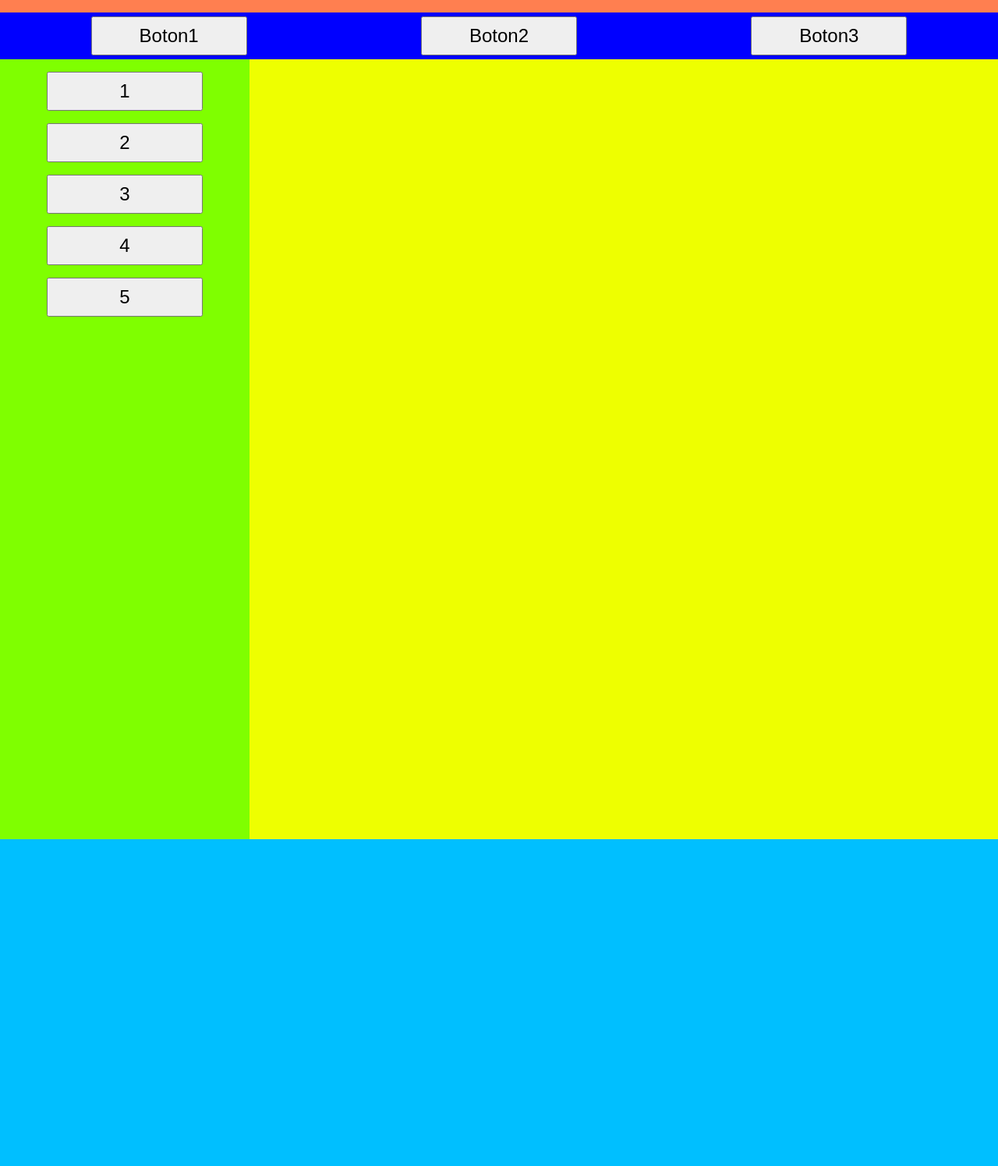
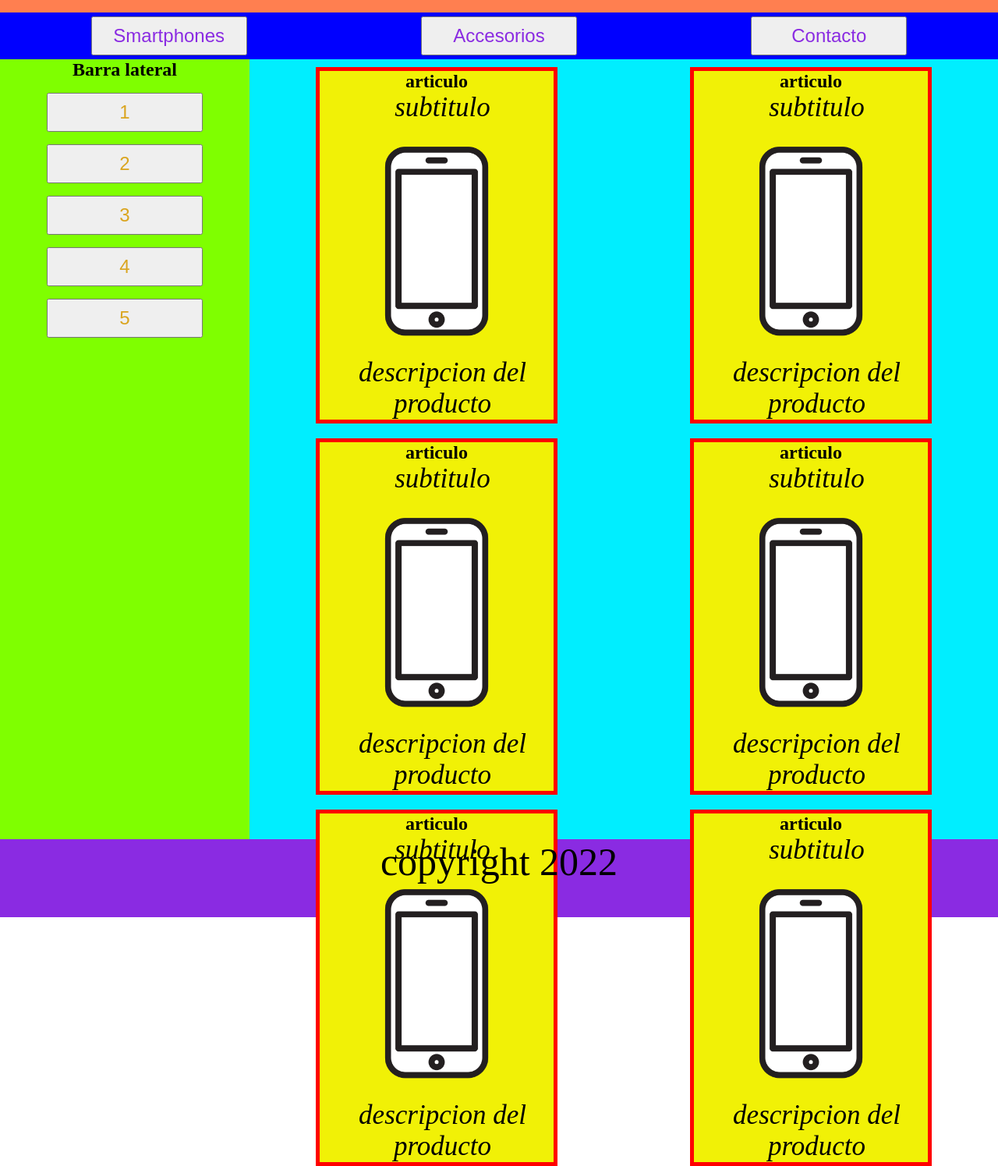
Before and after one commit to rickyriquelme79/riquelme-guillermo-javascript, a plain HTML site: page pages/index.html in a window 1280 px wide. Shown: the part 184-1679 px from the top of the page at 78% size. Before the commit the page ends 1260 px from the top, so only its background shows below. Drawn offline with Linux system fonts and the light colour scheme; a script that the page names is missing.

Commit message:
estructira primera

```diff
--- a/css/style.css
+++ b/css/style.css
@@ -1,10 +1,7 @@
 *{margin: 0; padding: 0;
 
 }
-body{
-    background-color: deepskyblue;
-}
-
+/***************header***********************/
 header{
     background-color: coral;
     text-align: center;
@@ -30,7 +27,7 @@ header{
             font-style: italic;
             margin-left: 5%;
         }
-
+ /*****************nav************************/
     nav{
         background-color: blue;
         display: flex;
@@ -43,11 +40,9 @@ header{
             width: 200px;
             font-size: x-large;
             text-transform: capitalize;
+            color: blueviolet;
         }
-
-main{
-    background-color: rgb(238, 255, 0);
-}
+/**********aside********************************/
 aside{
     width: 25%;
     height:1000px;
@@ -55,6 +50,9 @@ aside{
     display: flex;
     flex-direction: column;
     align-items: center;
+    display: flex;
+    float: left;
+
 
 }
 .asidebutton{
@@ -62,4 +60,41 @@ aside{
     width: 200px;
     font-size: x-large;
     margin-top: 5%;
+    color: goldenrod;
 }
+
+/******main******************************************/
+main{
+    background-color: rgb(0, 238, 255);
+    width: 75%;
+    height: 1000px;
+    display: flex;
+    justify-content: space-around;
+    flex-wrap: wrap;
+
+}
+    .card{
+        width: 300px;
+        height: max-content;
+        background-color: rgb(241, 241, 6);
+        display: flex;
+        flex-direction: column;
+        align-items: center;
+        border: 5px red solid;
+        margin: 1%;
+        padding: 0%;
+        text-align: center;
+    }
+    .imgmain{
+        width: 300px;
+        height: 300px;
+    }
+
+/*************foooter*************************/
+footer{
+    width: auto;
+    height: 100px;
+    background-color: blueviolet;
+    font-size: 50px;
+    text-align: center;
+}
--- a/javascript/main.js
+++ /dev/null
@@ -1 +0,0 @@
-alert("hola richicell")
--- a/pages/index.html
+++ b/pages/index.html
@@ -15,25 +15,66 @@
             <p>Todo para el celular en un lugar</p>
         </div>
         <nav>
-            <button class="navbutton">boton1</button>
-            <button class="navbutton">boton2</button>
-            <button class="navbutton">boton3</button>
+            <button class="navbutton">Smartphones</button>
+            <button class="navbutton">Accesorios</button>
+            <button class="navbutton">Contacto</button>
         </nav>
 
     </header>
 
-    <main>
-       <aside>
+    <aside>
+        <h2>Barra lateral</h2>
             <button class="asidebutton">1</button>
             <button class="asidebutton">2</button>
             <button class="asidebutton">3</button>
             <button class="asidebutton">4</button>
             <button class="asidebutton">5</button>
 
-       </aside>
+    </aside>
 
+    <main>
+        <div class="card">
+            <h2>articulo</h2>
+            <p>subtitulo</p>
+            <img class="imgmain" src="../assets/images/logo.png" alt="">
+            <p>descripcion del producto</p>
+        </div>
+        <div class="card">
+            <h2>articulo</h2>
+            <p>subtitulo</p>
+            <img class="imgmain" src="../assets/images/logo.png" alt="">
+            <p>descripcion del producto</p>
+        </div>
+        <div class="card">
+            <h2>articulo</h2>
+            <p>subtitulo</p>
+            <img class="imgmain" src="../assets/images/logo.png" alt="">
+            <p>descripcion del producto</p>
+        </div>
+        <div class="card">
+            <h2>articulo</h2>
+            <p>subtitulo</p>
+            <img class="imgmain" src="../assets/images/logo.png" alt="">
+            <p>descripcion del producto</p>
+        </div>
+        <div class="card">
+            <h2>articulo</h2>
+            <p>subtitulo</p>
+            <img class="imgmain" src="../assets/images/logo.png" alt="">
+            <p>descripcion del producto</p>
+        </div>
+        <div class="card">
+            <h2>articulo</h2>
+            <p>subtitulo</p>
+            <img class="imgmain" src="../assets/images/logo.png" alt="">
+            <p>descripcion del producto</p>
+        </div>
     </main>
+
     <footer>
+
+        copyright 2022
+
 
     </footer>
     <script src="../javascript/main.js"></script>
```
